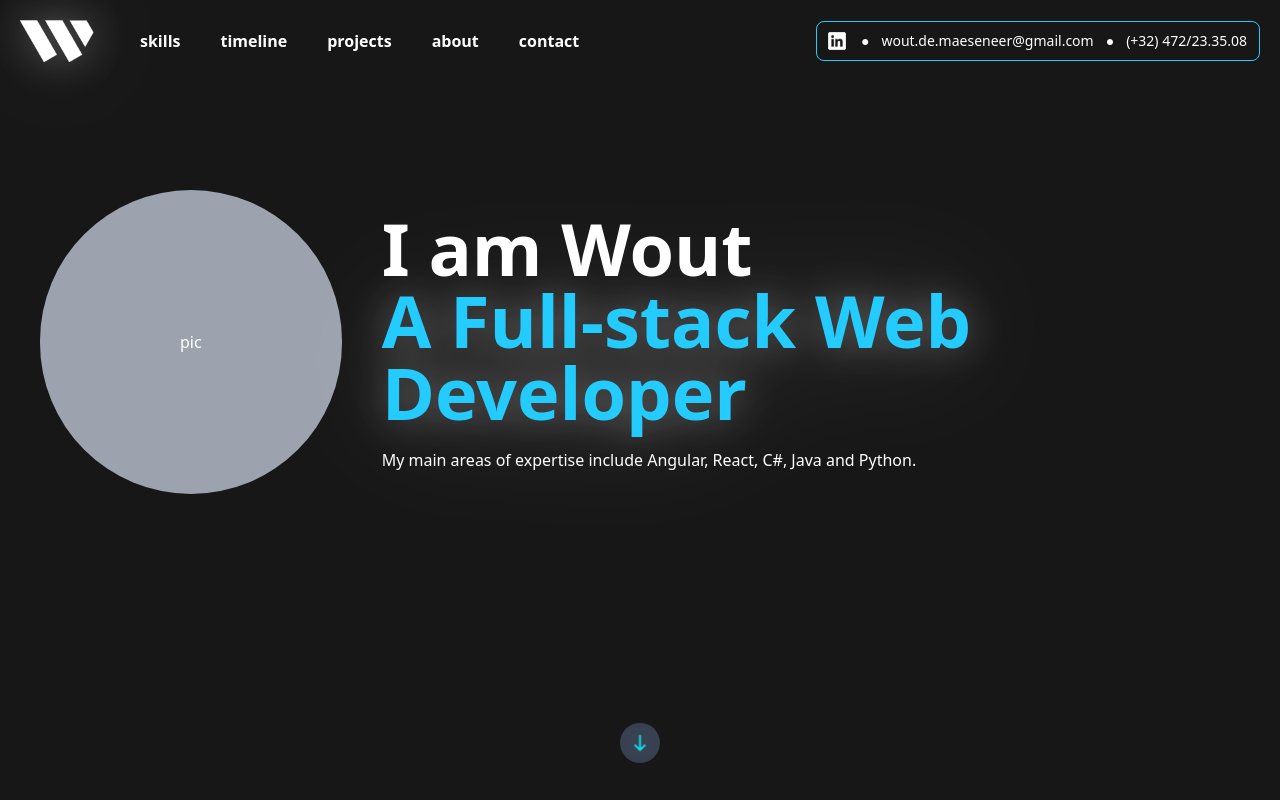
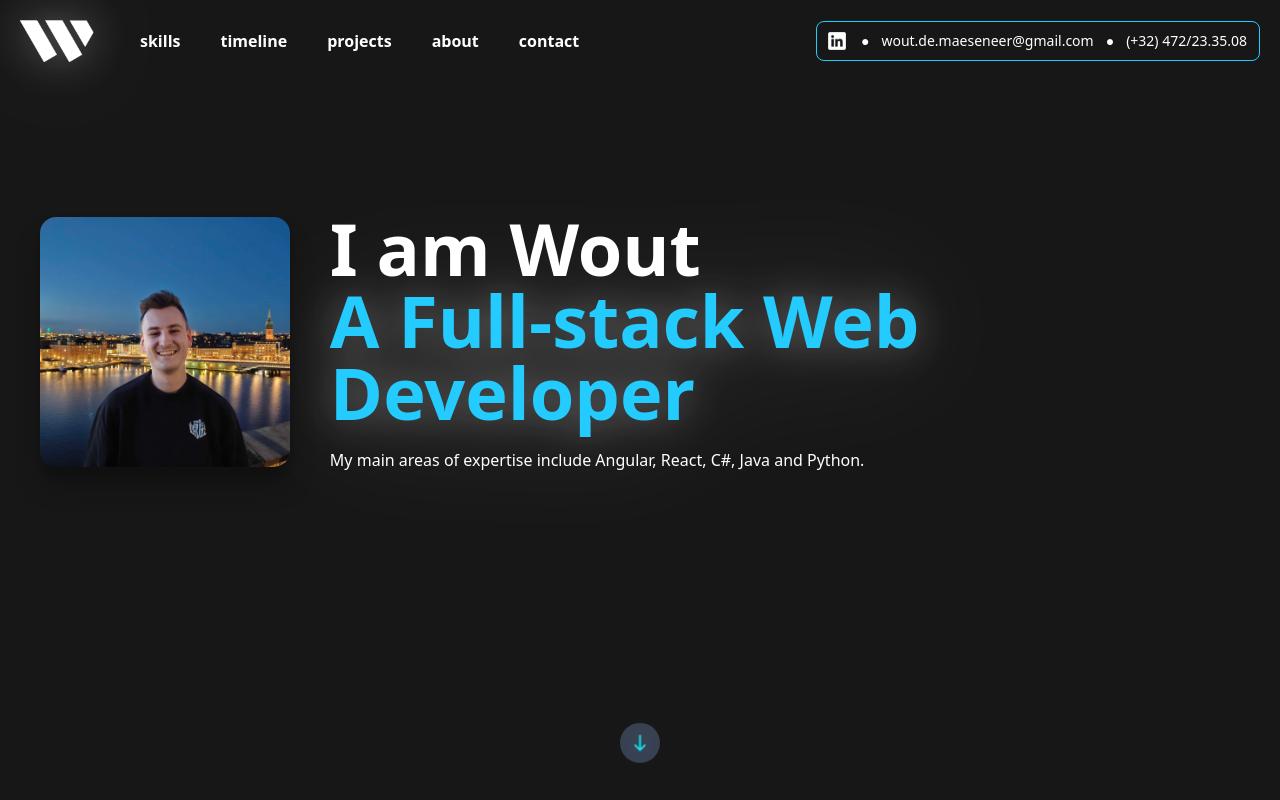
Before and after one commit to WoutDM/Resume, a React (Create React App) app: page / in a window 1280 px wide. Shown: the top 800 px of the page. Built offline with nearby package versions, Linux system fonts and the light colour scheme.

Commit message:
feat: add test image

```diff
--- a/src/pages/homepage/sections/Intro/Intro.jsx
+++ b/src/pages/homepage/sections/Intro/Intro.jsx
@@ -1,5 +1,6 @@
 import {useEffect, useState} from "react";
 import arrowDown from "../../../../images/arrow-down.png";
+import portretPic from "../../../../images/portret-picture.jpg";
 
 export default function Intro() {
 
@@ -24,7 +25,9 @@ export default function Intro() {
       <div className='flex flex-col items-center'>
           <div id="intro" className='flex flex-row justify-center items-center mb-32 select-none h-[650px]' style={{ height: `${windowHeight-280}px` }}>
               {/* <img src="" alt="" /> */}
-              <div className='p-[140px] m-10 bg-gray-400 rounded-full'>pic</div>
+              <div className='w-1/5 aspect-square m-10 rounded-[16px] overflow-hidden shadow-xl shadow-[#101010]'>
+                  <img className='h-full w-[2490%] object-cover object-[60%_75%]' src={portretPic} alt="portretPicture" />
+              </div>
               <div>
                   <h1 className='font-bold text-7xl xxl:text-[620%] leading-none'>I am Wout</h1>
                   <h1 className='font-bold text-7xl xxl:text-[620%] text-[#24CBFF] leading-none drop-shadow-glow'>A Full-stack Web Developer</h1>
```
Also changed, not shown: src/images/portret-picture.jpg (added).
